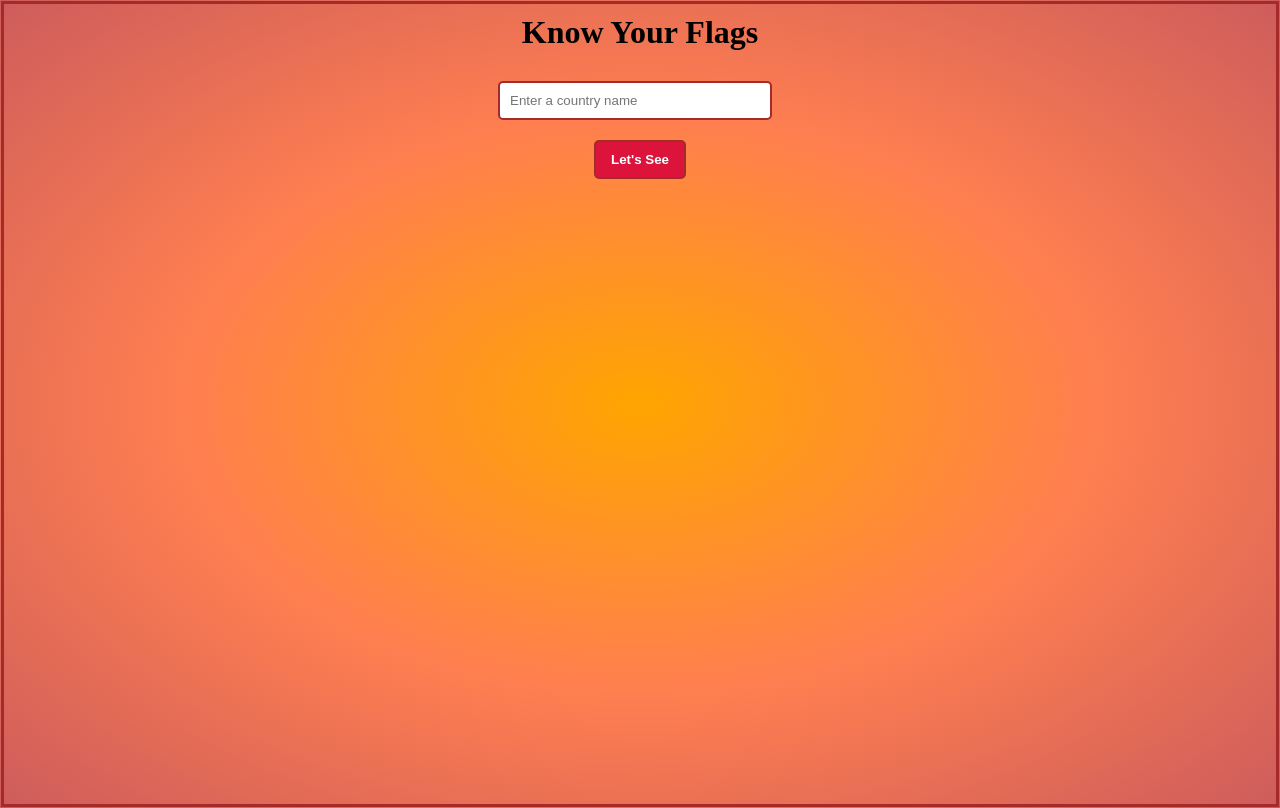
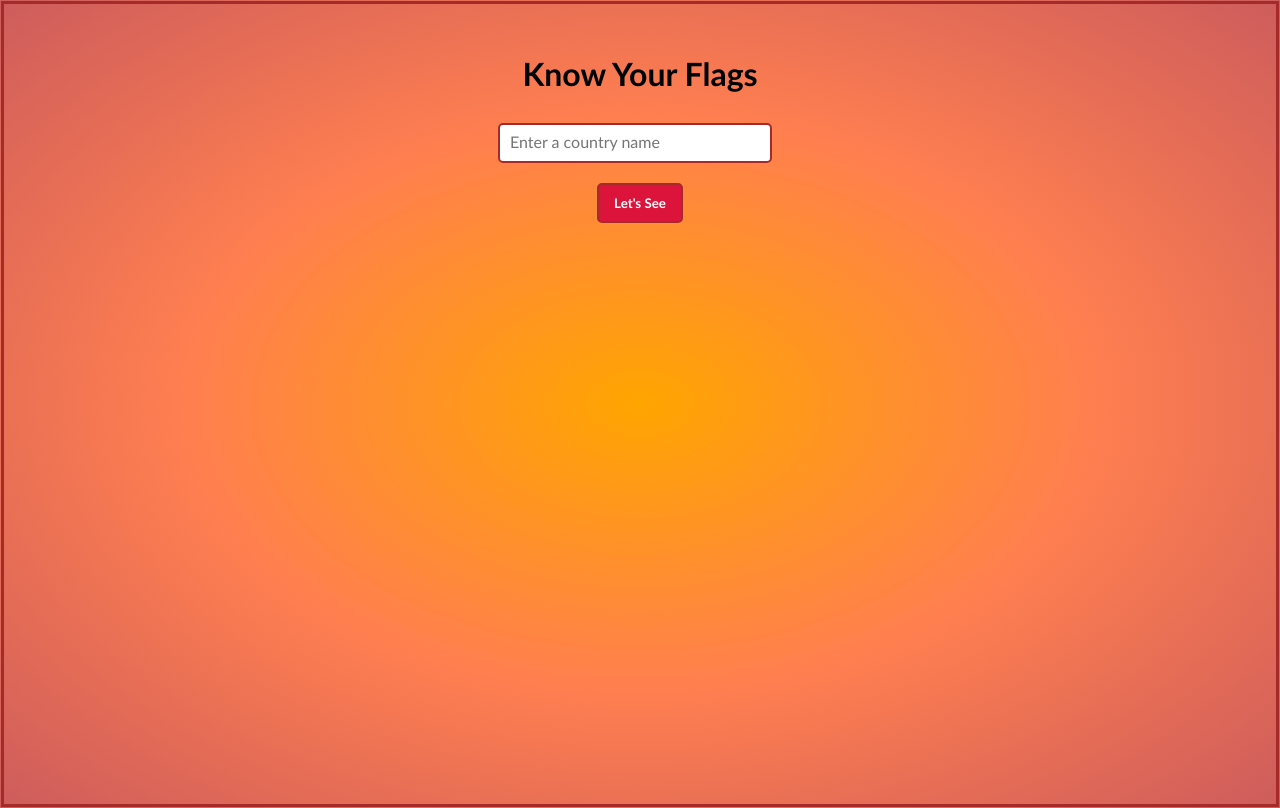
Before and after one commit to Prakriti2515/Know-Your-Flags, a website: page public/index.html in a window 1280 px wide. Drawn offline with Linux system fonts and the light colour scheme; no server answers.

Commit message:
Styling updated

```diff
--- a/public/style.css
+++ b/public/style.css
@@ -1,15 +1,18 @@
+*{
+    font-family:'Trebuchet MS', 'Lucida Sans Unicode', 'Lucida Grande', 'Lucida Sans', Arial, sans-serif;
+}
 body{
     margin: 1px;
     border: 3px solid brown;
     background: radial-gradient(orange, coral, indianred);
     background-repeat: no-repeat;
     text-align: center;
-    font-family: 'Times New Roman', Times, serif;
+
     min-height: 100vh;
 
 }
 h1{
-    margin: 10px;
+    margin-top: 50px;
 }
 #container{
     margin-top: 30px;
@@ -26,6 +29,9 @@
     margin-right: 10px;
     outline: none;
 }
+#enter::placeholder{
+    font-size: medium;
+}
 #submit{
     margin: 20px;
     padding: 10px 15px;
@@ -34,7 +40,7 @@
     background-color: crimson;
     color: white;
     cursor: pointer;
-    font-weight: bold;
+    font-weight: 400;
     width: max-content;
 }
 #submit:hover{
```
